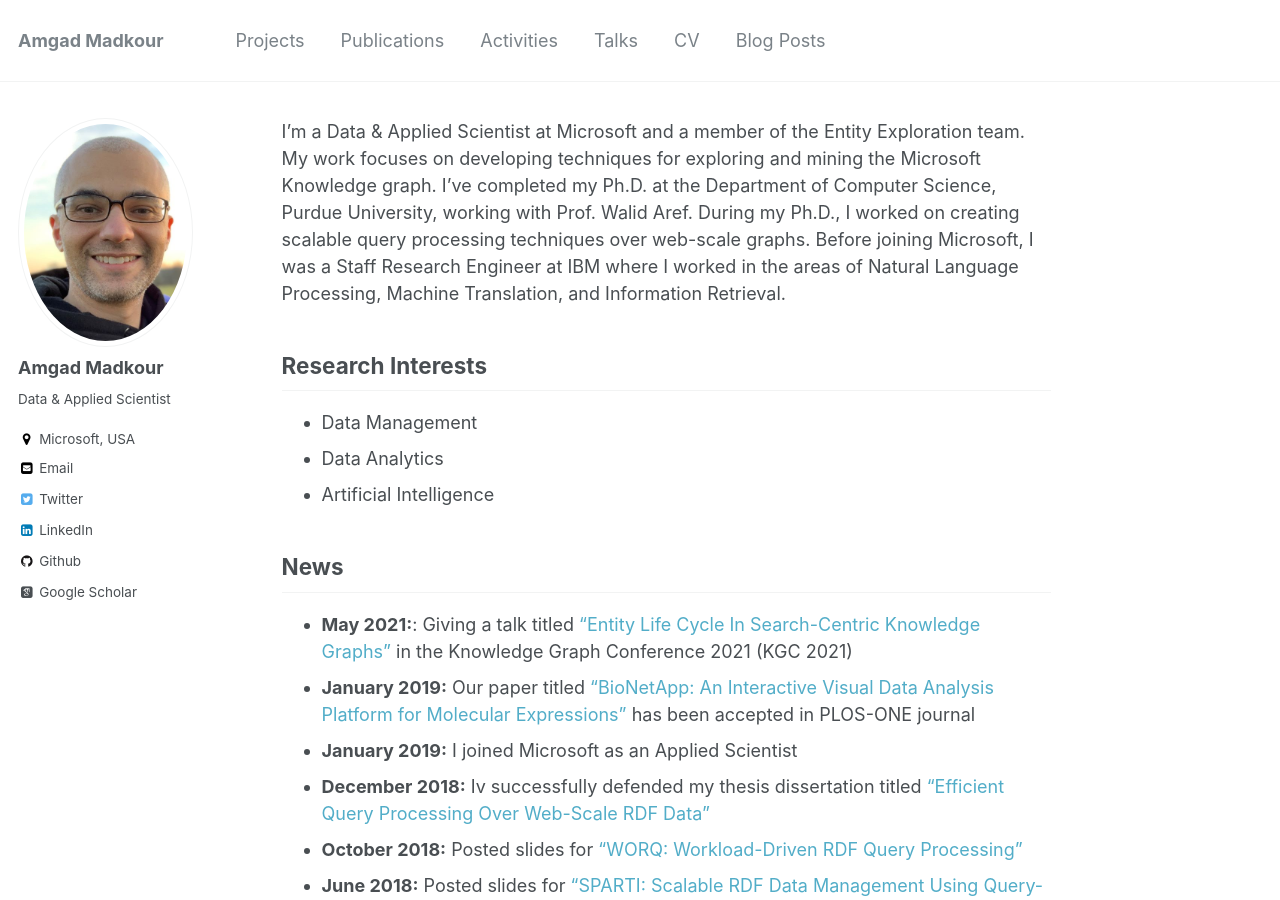
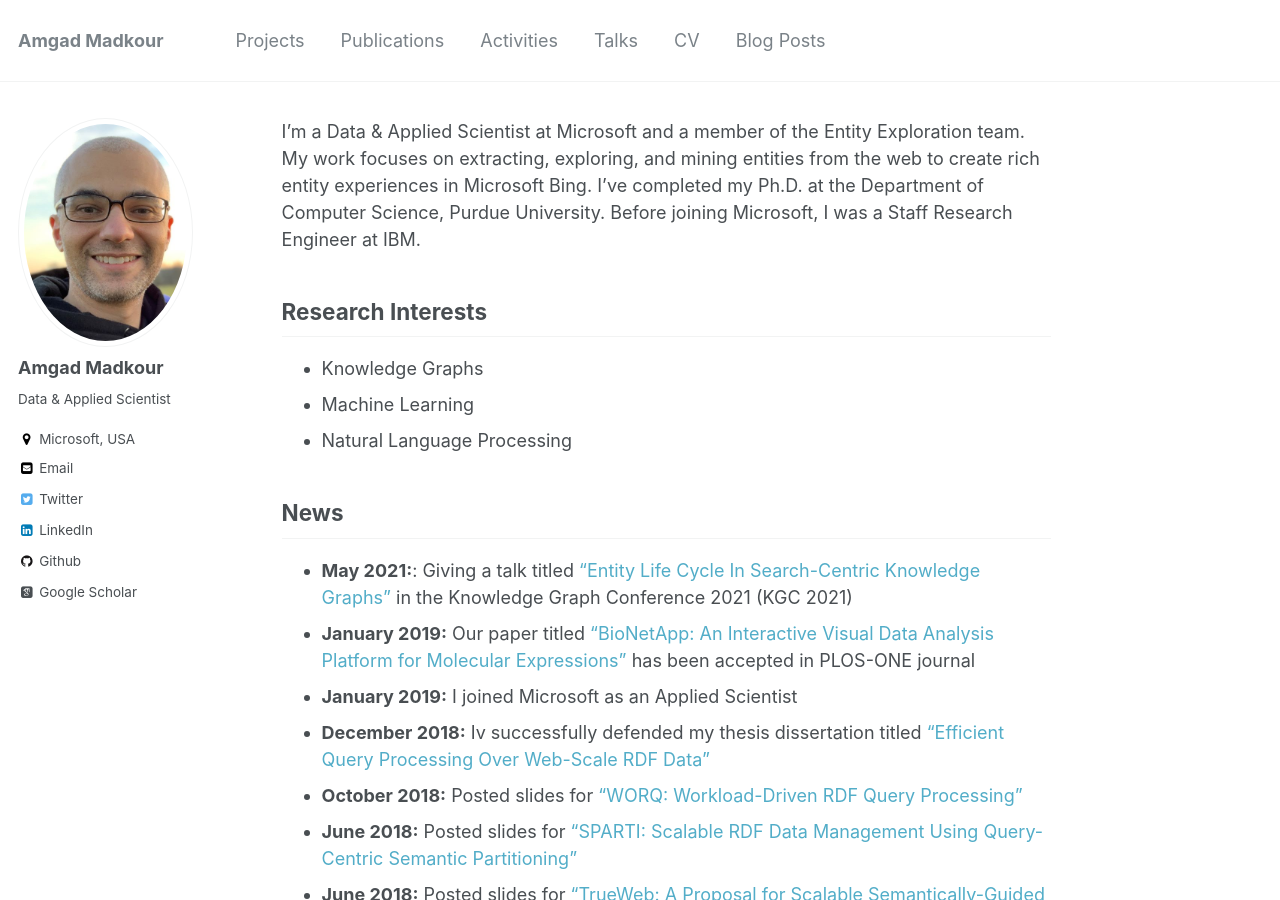
Before and after one commit to amgadmadkour/amgadmadkour.github.io, a Jekyll site: the page built from _pages/about.md, in a window 1280 px wide and 900 px high. Built offline with Jekyll 4.4.1, drawn with Linux system fonts in a browser that asks for light colours; some web fonts are replaced.

Commit message:
Update the headline

```diff
--- a/_pages/about.md
+++ b/_pages/about.md
@@ -7,12 +7,12 @@ redirect_from:
   - /about.html
 ---
 
-I’m a Data & Applied Scientist at Microsoft and a member of the Entity Exploration team. My work focuses on developing techniques for exploring and mining the Microsoft Knowledge graph. I’ve completed my Ph.D. at the Department of Computer Science, Purdue University, working with Prof. Walid Aref. During my Ph.D., I worked on creating scalable query processing techniques over web-scale graphs. Before joining Microsoft, I was a Staff Research Engineer at IBM where I worked in the areas of Natural Language Processing, Machine Translation, and Information Retrieval.
+I’m a Data & Applied Scientist at Microsoft and a member of the Entity Exploration team. My work focuses on extracting, exploring, and mining entities from the web to create rich entity experiences in Microsoft Bing. I’ve completed my Ph.D. at the Department of Computer Science, Purdue University. Before joining Microsoft, I was a Staff Research Engineer at IBM.
 
 ## Research Interests
-* Data Management
-* Data Analytics
-* Artificial Intelligence
+* Knowledge Graphs
+* Machine Learning
+* Natural Language Processing
 
 ## News
 * **May 2021:**: Giving a talk titled ["Entity Life Cycle In Search-Centric Knowledge Graphs"](https://amgadmadkour.github.io/talks/2021-05-06-entitylifecycle.html) in the Knowledge Graph Conference 2021 (KGC 2021)
```
